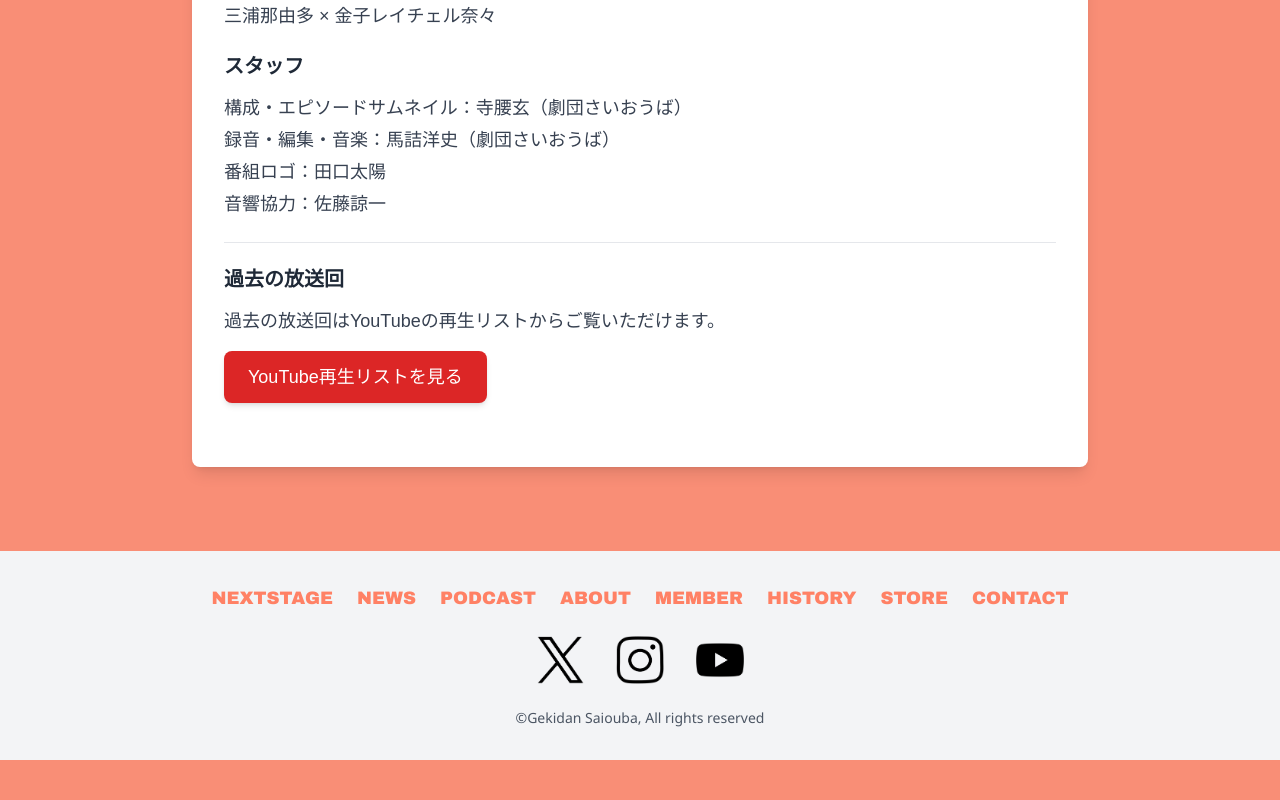
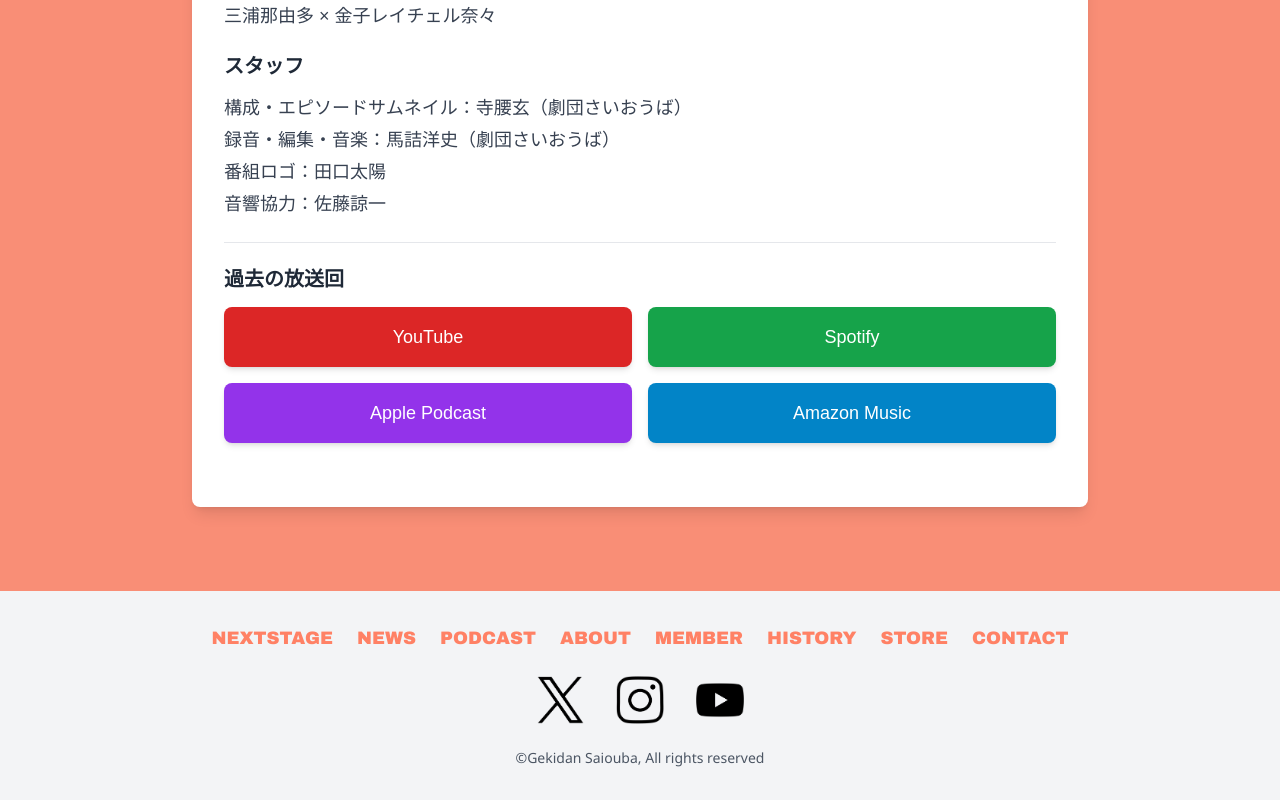
Before and after one commit to onizawashotaro4061/saioba_pc, a Next.js app: page /podcast in a window 1280 px wide. Shown: the part 1583-2383 px from the top of the page. Before the commit the page ends 2343 px from the top, so only its background shows below. Built offline with nearby package versions, Linux system fonts and the light colour scheme.

Commit message:
podcast playlist

```diff
--- a/src/app/podcast/page.tsx
+++ b/src/app/podcast/page.tsx
@@ -103,17 +103,40 @@
               <h3 className="text-lg sm:text-xl font-bold mb-3 text-gray-800 font-subheading-ja">
                 過去の放送回
               </h3>
-              <p className="text-sm sm:text-base md:text-lg text-gray-700 mb-4 font-body-ja">
-                過去の放送回はYouTubeの再生リストからご覧いただけます。
-              </p>
+                            <div className="grid grid-cols-1 sm:grid-cols-2 gap-4">
                 <a
                   href="https://www.youtube.com/playlist?list=PLW6lpu5b7DhM"
                   target="_blank"
                   rel="noopener noreferrer"
-                className="inline-block bg-red-600 hover:bg-red-700 text-white px-6 py-3 rounded-lg transition-all transform hover:scale-105 shadow-md text-base sm:text-lg font-body-ja font-semibold"
+                  className="bg-red-600 hover:bg-red-700 text-white px-6 py-4 rounded-lg text-center transition-all transform hover:scale-105 shadow-md text-base sm:text-lg font-body-ja font-semibold"
                 >
-                YouTube再生リストを見る
+                  YouTube
                 </a>
+                <a
+                  href="https://open.spotify.com/show/7aT9dB4AkeZsbMVdj6raAd"
+                  target="_blank"
+                  rel="noopener noreferrer"
+                  className="bg-green-600 hover:bg-green-700 text-white px-6 py-4 rounded-lg text-center transition-all transform hover:scale-105 shadow-md text-base sm:text-lg font-body-ja font-semibold"
+                >
+                  Spotify
+                </a>
+                <a
+                  href="https://podcasts.apple.com/jp/podcast/%E3%81%BB%E3%82%89%E3%81%B5%E3%81%8D%E3%81%95%E3%81%84%E3%81%8A%E3%81%86%E3%81%B0/id6805816464"
+                  target="_blank"
+                  rel="noopener noreferrer"
+                  className="bg-purple-600 hover:bg-purple-700 text-white px-6 py-4 rounded-lg text-center transition-all transform hover:scale-105 shadow-md text-base sm:text-lg font-body-ja font-semibold"
+                >
+                  Apple Podcast
+                </a>
+                <a
+                  href="https://music.amazon.co.jp/podcasts/095e2c54-95fa-4fa5-b8ee-66ef5958dd8c/%E3%81%BB%E3%82%89%E3%81%B5%E3%81%8D%E3%81%95%E3%81%84%E3%81%8A%E3%81%86%E3%81%B0"
+                  target="_blank"
+                  rel="noopener noreferrer"
+                  className="bg-sky-600 hover:bg-sky-700 text-white px-6 py-4 rounded-lg text-center transition-all transform hover:scale-105 shadow-md text-base sm:text-lg font-body-ja font-semibold"
+                >
+                  Amazon Music
+                </a>
+              </div>
             </div>
           </div>
         </div>
```
Lines whose indentation alone changed are shown as unchanged.
